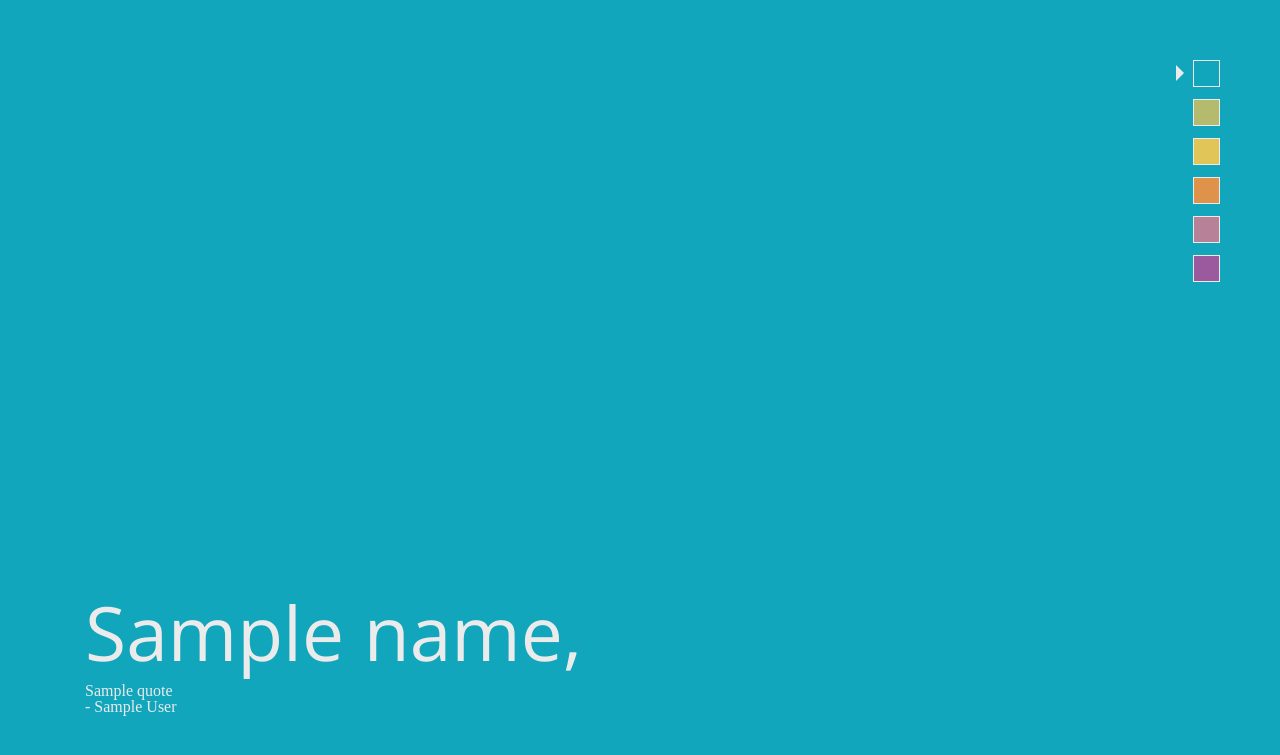
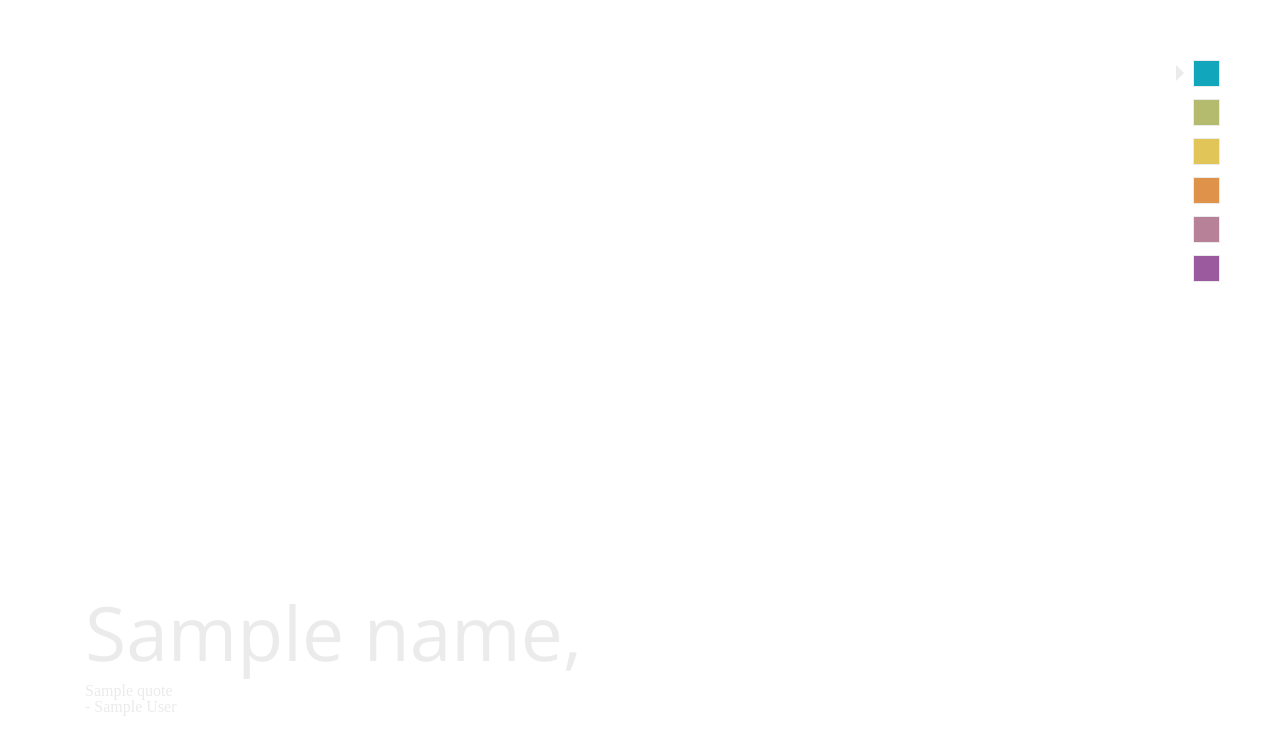
Before and after one commit to AshleighC/motivate-me, a Flask app: template templates/quote.html in a window 1280 px wide. Shown: the top 755 px of the page. Run offline with Flask 2, Linux system fonts and the light colour scheme; the template is opened without the code that fills it: most values are stand-ins (such as "Sample title", 1, 10 or a date in 2020).

Commit message:
Made background color persistent.

```diff
--- a/server.py
+++ b/server.py
@@ -10,5 +10,6 @@ def index():
     return render_template("index.html")
   else:
     name = request.form["name"]
+    color = request.form["color"]
     quote = get_random_quote()
-    return render_template("quote.html", name=name, quote=quote)
+    return render_template("quote.html", color=color, name=name, quote=quote)
--- a/templates/quote.html
+++ b/templates/quote.html
@@ -9,7 +9,7 @@
     <script src="static/js/putCursorAtEnd.js"></script>
     <link href='http://fonts.googleapis.com/css?family=Open+Sans:500,400,300' rel='stylesheet' type='text/css'>
   </head>
-  <body class="blue">
+  <body class="{{ color }}">
     <ul class="colors">
       <li class="active blue"></li>
       <li class="green"></li>
```
